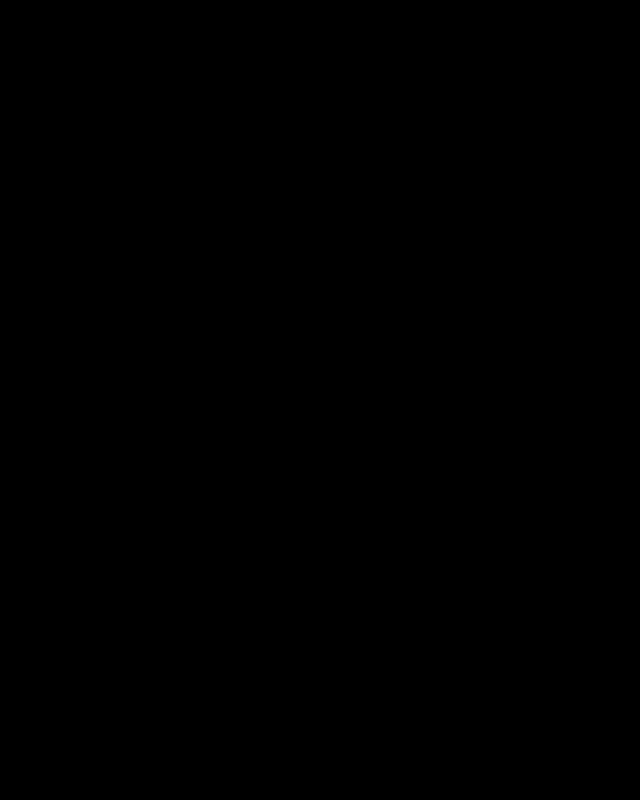
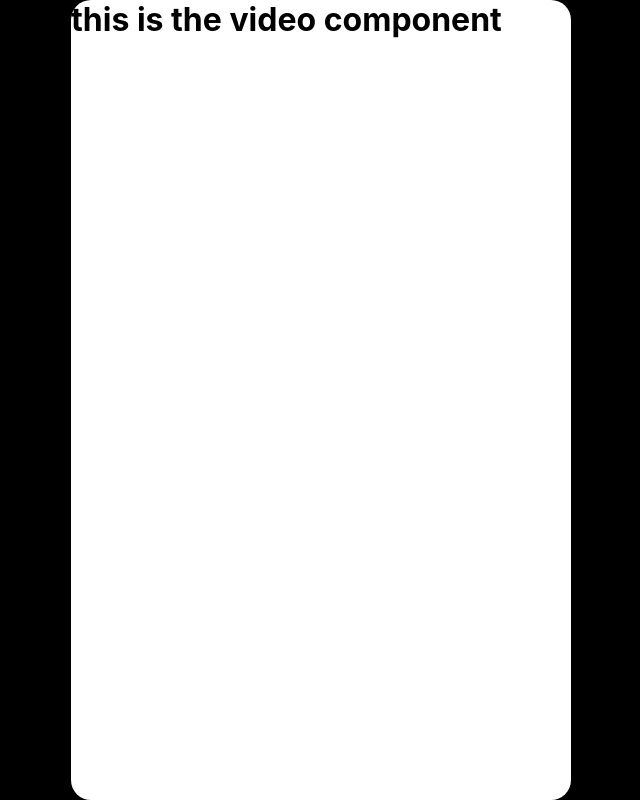
Before and after one commit to carlymclift/tik-tok-clone, a React (Create React App) app: page / in a window 1280 px wide. Shown: the whole page, without its empty margins (319-959 px from the left). Built offline with nearby package versions, Linux system fonts and the light colour scheme.

Commit message:
Stretch video to fill an fit video container

```diff
--- a/src/Video.css
+++ b/src/Video.css
@@ -0,0 +1,13 @@
+.video {
+  position: relative;
+  background-color: white;
+  width: 100%;
+  height: 100%;
+  scroll-snap-align: start;
+}
+
+.video__player {
+  object-fit: fill;
+  width: 100%;
+  height: 100%;
+}
```
